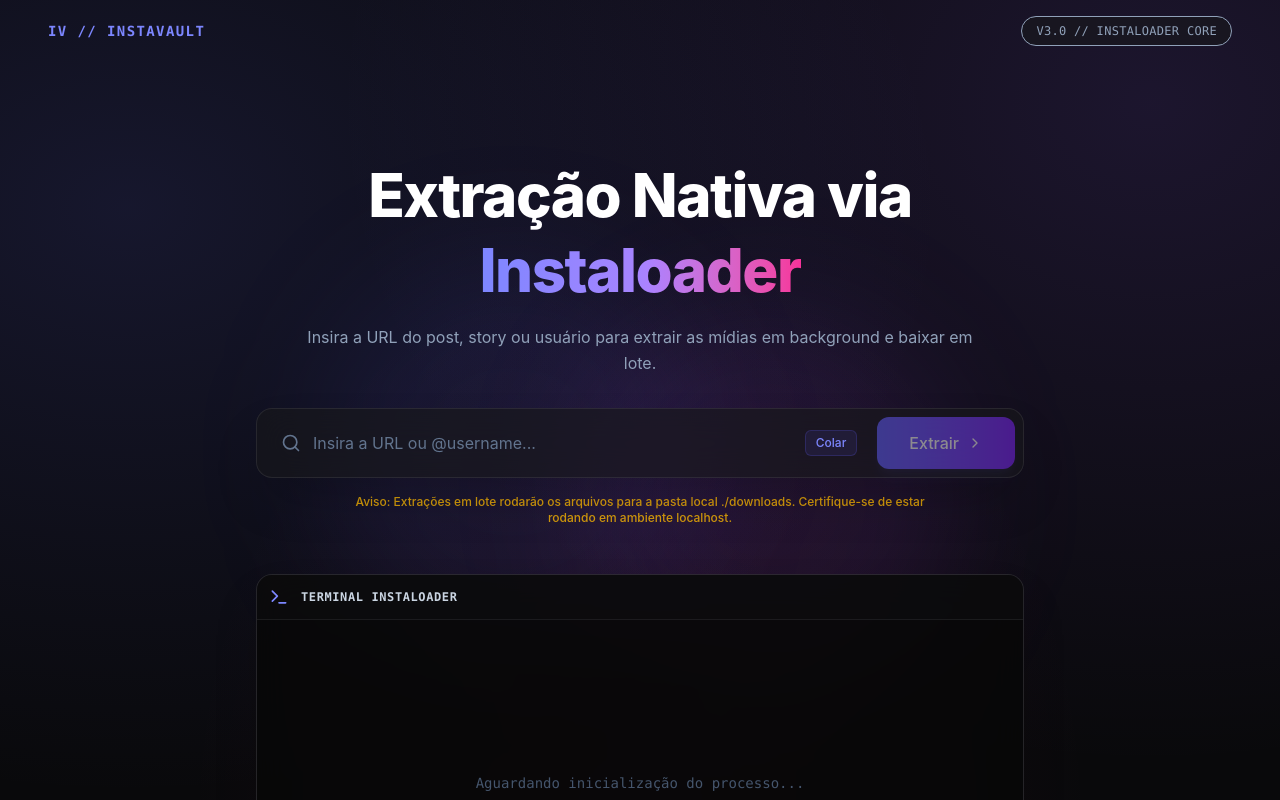
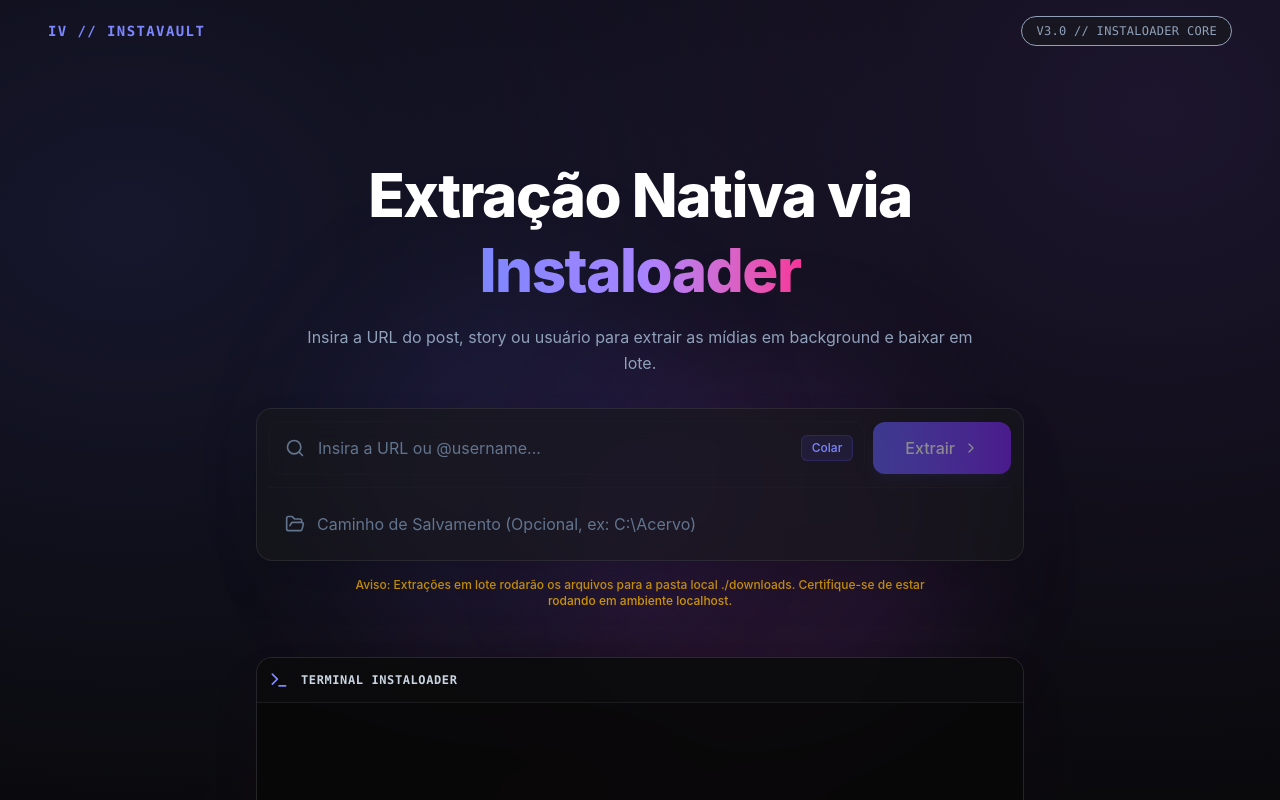
Before and after one commit to jefheee/instagram-extractor, a Next.js app: page / in a window 1280 px wide. Shown: the top 800 px of the page. Built offline with nearby package versions, Linux system fonts and the light colour scheme.

Commit message:
feat: implement instagram content extraction using instaloader with real-time progress logging

```diff
--- a/app/api/download/route.ts
+++ b/app/api/download/route.ts
@@ -4,7 +4,7 @@
 export async function POST(request: NextRequest) {
   try {
     const body = await request.json();
-    const { url, type } = body;
+    const { url, type, targetDir } = body;
 
     if (!url) {
       return NextResponse.json({ error: 'URL ou @username é obrigatório.' }, { status: 400 });
@@ -27,11 +27,24 @@
 
         sendLog(`[Sistema] Iniciando extração para: ${target}`);
 
-        let args = ['--dirname-pattern=downloads/{profile}', target];
+        let finalDirPattern = targetDir && targetDir.trim() !== ''
+          ? `${targetDir.trim()}/{profile}`.replace(/\\/g, '/')
+          : 'downloads/{profile}';
 
-        if (process.env.INSTAGRAM_SESSION_ID) {
-           sendLog(`[Sistema] INSTAGRAM_SESSION_ID detectado. Utilizando fallback deslogado inicialmente. Se falhar, você deverá logar o instaloader via CLI.`);
+        let args: string[] = [];
+
+        if (process.env.IG_USERNAME) {
+           sendLog(`[Sistema] IG_USERNAME detectado. Iniciando sessão com: ${process.env.IG_USERNAME}`);
+           args.push(`--login=${process.env.IG_USERNAME}`);
+        } else {
+           sendLog(`[Sistema] Modo anônimo. Defina IG_USERNAME no .env para conteúdo restrito.`);
         }
+
+        args.push(`--dirname-pattern=${finalDirPattern}`);
+        args.push('--save-metadata');
+        args.push('--post-metadata-txt={caption}');
+        args.push('--no-video-thumbnails');
+        args.push(target);
 
         const child = spawn('instaloader', args);
 
--- a/app/page.tsx
+++ b/app/page.tsx
@@ -6,7 +6,8 @@
   Loader2,
   AlertCircle,
   ChevronRight,
-  Terminal
+  Terminal,
+  FolderOpen
 } from 'lucide-react';
 
 const InstagramIcon = ({ className }: { className?: string }) => (
@@ -28,6 +29,7 @@
 
 export default function Home() {
   const [url, setUrl] = useState('');
+  const [targetDir, setTargetDir] = useState('');
   const [loading, setLoading] = useState(false);
   const [error, setError] = useState<string | null>(null);
   const [logs, setLogs] = useState<string[]>([]);
@@ -45,7 +47,7 @@
       const res = await fetch('/api/download', {
         method: 'POST',
         headers: { 'Content-Type': 'application/json' },
-        body: JSON.stringify({ url, type: 'auto' }),
+        body: JSON.stringify({ url, type: 'auto', targetDir }),
       });
 
       if (!res.ok) {
@@ -133,7 +135,8 @@
         </div>
 
         <form onSubmit={handleSearch} className="w-full max-w-3xl mb-4">
-          <div className="glass-panel p-2 rounded-2xl shadow-2xl flex flex-col md:flex-row items-center gap-2">
+          <div className="glass-panel p-3 rounded-2xl shadow-2xl flex flex-col gap-3">
+            <div className="flex flex-col md:flex-row items-center gap-2">
               <div className="relative w-full flex items-center">
                 <Search className="absolute left-4 w-5 h-5 text-slate-500" />
                 <input
@@ -141,7 +144,7 @@
                   placeholder="Insira a URL ou @username..."
                   value={url}
                   onChange={(e) => setUrl(e.target.value)}
-                className="w-full bg-transparent pl-12 pr-20 py-3.5 text-white placeholder-slate-500 focus:outline-none text-sm md:text-base"
+                  className="w-full bg-transparent pl-12 pr-20 py-3.5 text-white placeholder-slate-500 focus:outline-none text-sm md:text-base border border-zinc-800/30 rounded-xl"
                 />
                 <button
                   type="button"
@@ -165,6 +168,18 @@
                   </>
                 )}
               </button>
+            </div>
+
+            <div className="relative w-full flex items-center border-t border-zinc-800/30 pt-3">
+              <FolderOpen className="absolute left-4 top-1/2 -translate-y-1/2 w-5 h-5 text-slate-500 mt-1.5" />
+              <input
+                type="text"
+                placeholder="Caminho de Salvamento (Opcional, ex: C:\Acervo)"
+                value={targetDir}
+                onChange={(e) => setTargetDir(e.target.value)}
+                className="w-full bg-transparent pl-12 pr-4 py-3 text-white placeholder-slate-500 focus:outline-none text-sm md:text-base"
+              />
+            </div>
           </div>
         </form>
 
```
Lines whose indentation alone changed are shown as unchanged.
